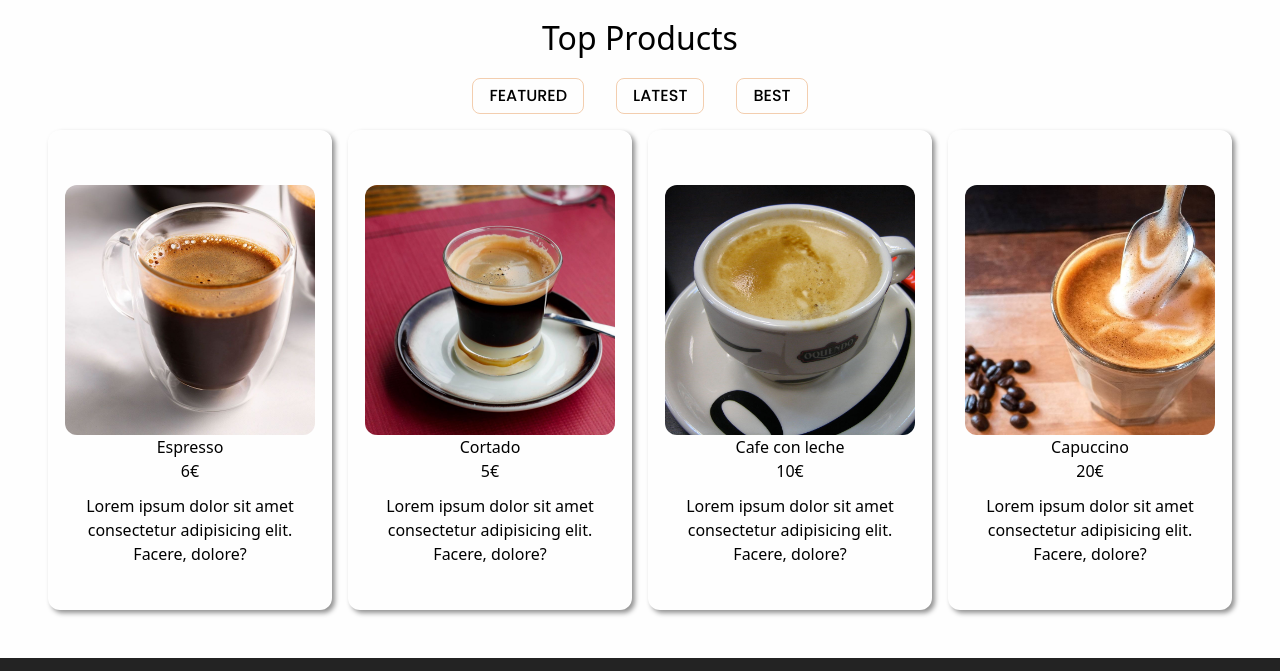
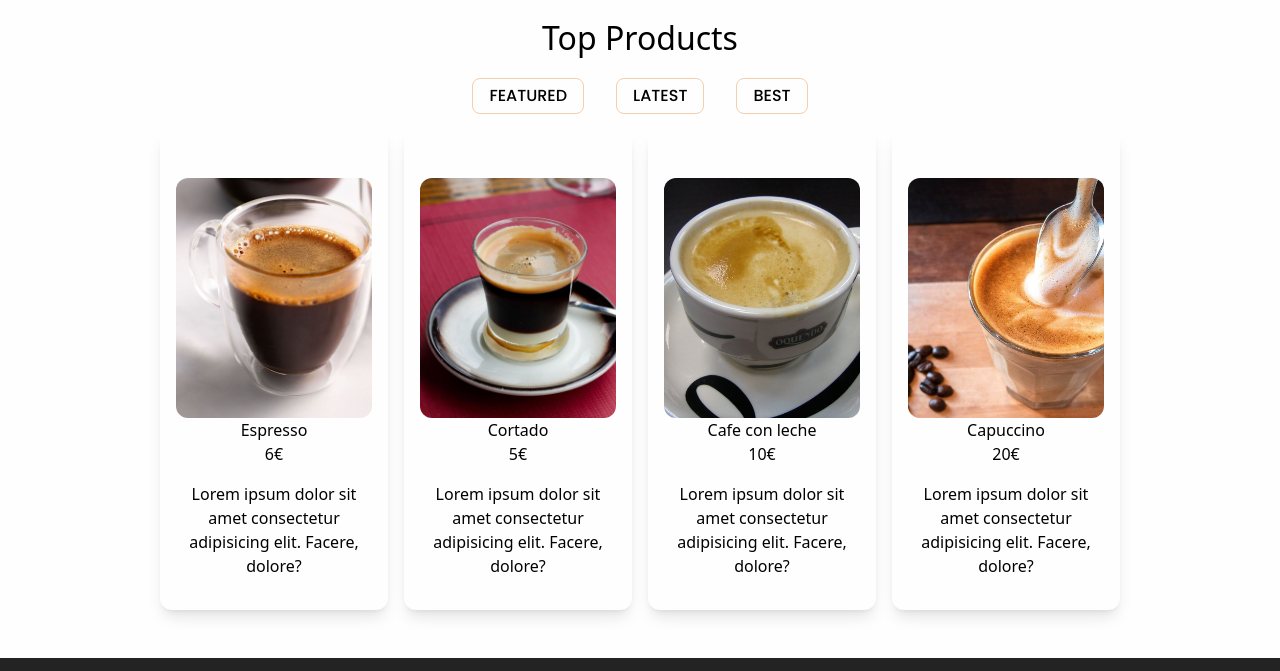
Before and after one commit to Rakions/proyecto-final, a website: page dist/index.html in a window 1280 px wide. Shown: the part 1440-2111 px from the top of the page. Drawn offline with Linux system fonts and the light colour scheme.

Commit message:
Cambiados bordes de las tarjetas

```diff
--- a/dist/estilos.css
+++ b/dist/estilos.css
@@ -145,7 +145,6 @@ footer a:hover {
   padding: 1rem;
   padding-top: 2rem;
   background-color: var(--color-fondo);
-  box-shadow: 3px 3px 5px 0px rgba(0, 0, 0, 0.43);
   display: flex;
   align-items: center;
   justify-content: center;
--- a/dist/index.html
+++ b/dist/index.html
@@ -106,7 +106,7 @@
     </div>
     <div
       class="w-full grid grid-cols-1 xl:grid-cols-4 lg:px-[7rem] md:grid-cols-2 top_products_content gap-[1rem] mt-[1rem]">
-      <div>
+      <div class="shadow-lg">
         <div class="flex items-center justify-center h-2/3 w-full flex-col">
           <img class="" src="../resources/espresso.jpg" />
           <h1 class="menu-item">Espresso</h1>
@@ -116,7 +116,7 @@
           Lorem ipsum dolor sit amet consectetur adipisicing elit. Facere, dolore?
         </div>
       </div>
-      <div>
+      <div class="shadow-lg">
         <div class="flex items-center justify-center h-2/3 w-full flex-col">
           <img class="" src="../resources/cortado.jpg" />
           <h1 class="menu-item">Cortado</h1>
@@ -126,7 +126,7 @@
           Lorem ipsum dolor sit amet consectetur adipisicing elit. Facere, dolore?
         </div>
       </div>
-      <div>
+      <div class="shadow-lg">
         <div class="flex items-center justify-center h-2/3 w-full flex-col">
           <img class="" src="../resources/cafe-con-leche.jpg" />
           <h1 class="menu-item">Cafe con leche</h1>
@@ -136,7 +136,7 @@
           Lorem ipsum dolor sit amet consectetur adipisicing elit. Facere, dolore?
         </div>
       </div>
-      <div>
+      <div class="shadow-lg">
         <div class="flex items-center justify-center h-2/3 w-full flex-col">
           <img class="" src="../resources/capuccino.jpg" />
           <h1 class="menu-item">Capuccino</h1>
```
Also changed, not shown: dist/output.css.
